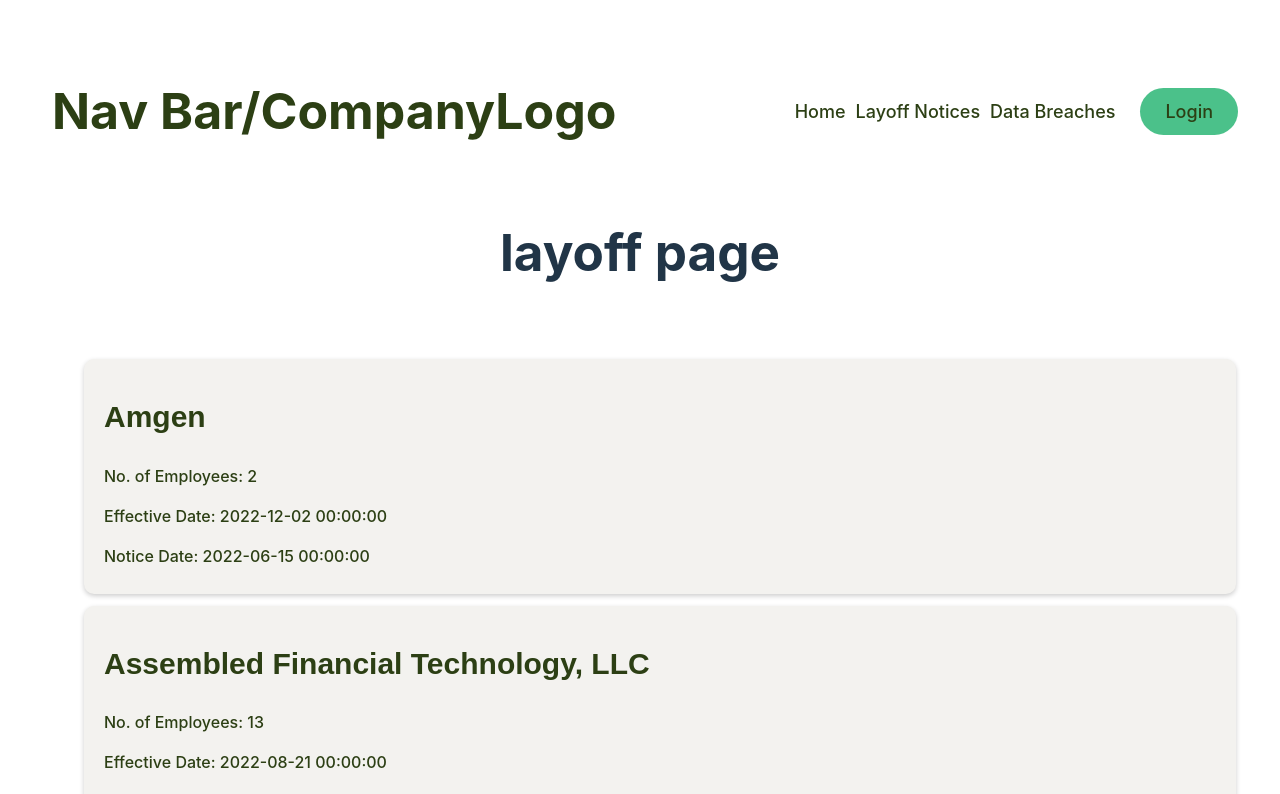
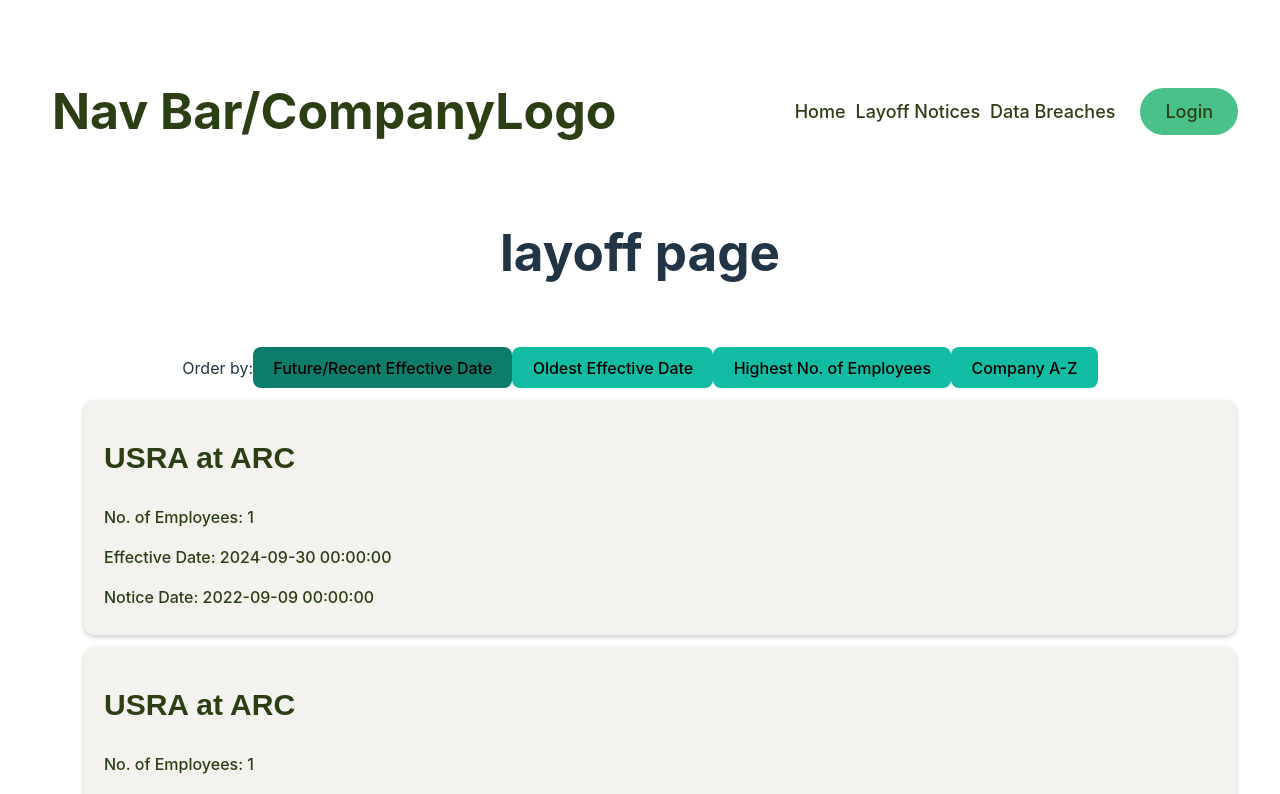
Before and after one commit to JakeGerber/LA_Hacks_2023, a React (Vite) app: page /layoff in a window 1280 px wide. Shown: the top 794 px of the page. Built offline with nearby package versions, Linux system fonts and the light colour scheme.

Commit message:
create orderby buttons

```diff
--- a/src/components/CardList.jsx
+++ b/src/components/CardList.jsx
@@ -1,15 +1,65 @@
 import {Link} from 'react-router-dom';
 import Card from "./Card"
+import { useState } from "react";
+
 const CardList = ({ companies }) => {
+  const [orderBy, setOrderBy] = useState("effectivedate");
+
+  const handleSort = (key) => {
+    const sortedCompanies = Object.values(companies).sort((a, b) => {
+      if (key === "effectivedate") {
+        const dateA = Date.parse(a.effectivedate);
+        const dateB = Date.parse(b.effectivedate);
+        return dateA > dateB ? -1 : 1;
+      } else if (key === "oldestdate") {
+        const dateA = Date.parse(a.effectivedate);
+        const dateB = Date.parse(b.effectivedate);
+        return dateA > dateB ? 1 : -1;
+      } else if ( key == "company") {
+
+        return a.company > b.company ? 1 : -1;
+      } else {
+        return b.noofemployees - a.noofemployees;
+      }
+    });
+    console.log(key)
+    console.log(sortedCompanies)
+    return sortedCompanies;
+  }
+
+
+  const sortedCompanies = handleSort(orderBy);
+
+
   return (
       <div className='card'>
+
+        <div className="options">
+          <div className="order-by">
+            <span>Order by:</span>
+            <button style={{ backgroundColor: orderBy === "effectivedate" ? "#0E7C6B" : "#12bca2" }} onClick={() => setOrderBy("effectivedate")}>
+              Future/Recent Effective Date
+            </button>
+            <button style={{ backgroundColor: orderBy === "oldestdate" ? "#0E7C6B" : "#12bca2" }} onClick={() => setOrderBy("oldestdate")}>
+              Oldest Effective Date
+            </button>
+            <button style={{ backgroundColor: orderBy === "noofemployees" ? "#0E7C6B" : "#12bca2" }} onClick={() => setOrderBy("noofemployees")}>
+              Highest No. of Employees
+            </button>
+            <button style={{ backgroundColor: orderBy === "company" ? "#0E7C6B" : "#12bca2" }} onClick={() => setOrderBy("company")}>
+              Company A-Z
+            </button>
+          </div>
+        </div>
+
         <div className='card_body'>
-          {companies && Object.entries(companies).map(([key, value]) => (
-            <Link to={"/layoff/" + value.company} key={key} id={value.company}>
+  {sortedCompanies && sortedCompanies.map((value, index) => (
+    <Link to={"/layoff/" + value.company} key={value.company + index} id={value.company}>
       <Card data={value}/>
     </Link>
   ))}
 </div>
+
       </div>
   );
 };
```
Lines whose indentation alone changed are shown as unchanged.
